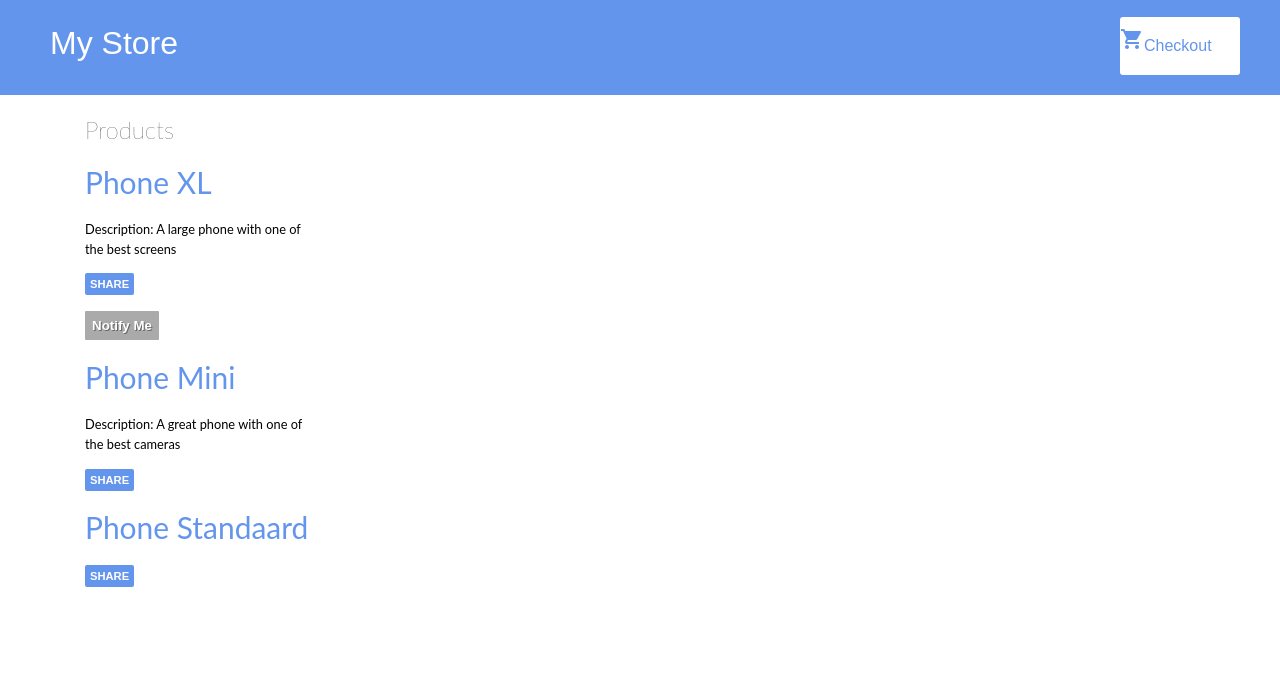
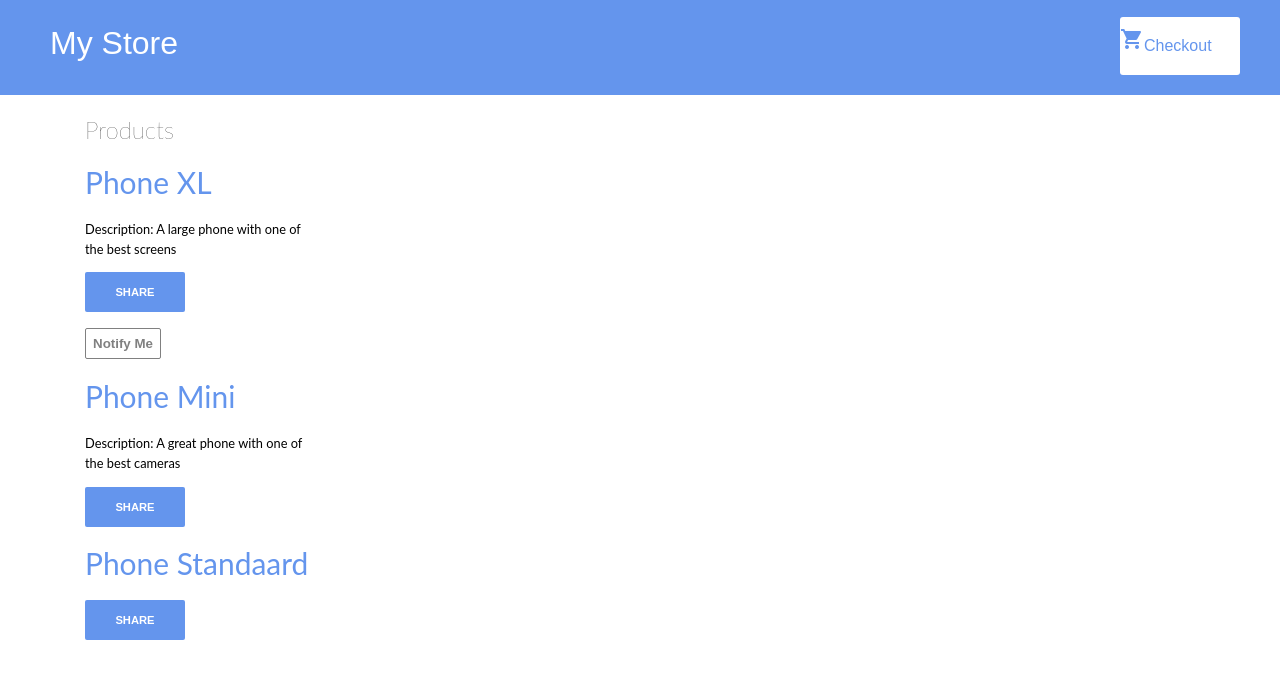
Before and after one commit to AnnKemp/primitive-shopping-cart, an Angular app: page / in a window 1280 px wide. Shown: the top 678 px of the page. Built offline with nearby package versions, Linux system fonts and the light colour scheme.

Commit message:
css card

```diff
--- a/src/app/cart/cart.component.css
+++ b/src/app/cart/cart.component.css
@@ -30,6 +30,13 @@ p{
   width: 20%;
   line-height: 1.6em;
 }
+.cart-item{
+  margin-top: 7px;
+  margin-left: 10px;
+}
+form{
+  margin-top: 20px;
+}
 input{
   padding:10px;
   border-radius:2px;
--- a/src/app/product-alerts/product-alerts.component.css
+++ b/src/app/product-alerts/product-alerts.component.css
@@ -1,14 +1,14 @@
 button{
-  background-color: #aaa;
-  color:white;
-  border:none;
+  background-color:white;
+  color:gray;
+  border:1px solid gray;
   padding:7px;
   font-weight: bold;
-  text-shadow: 1px 1px #666;
-  border-radius: 1px;
+  border-radius: 2px;
 }
 button:hover{
-  box-shadow: 2px 2px 2px #ccc;
-  color: #666666;
-  text-shadow: 1px 1px #333;
+  box-shadow: 2px 2px 2px #bbb;
+  color:#333;
+  background-color: #ccc;
+  border:none;
 }
--- a/src/app/product-details/product-details.component.css
+++ b/src/app/product-details/product-details.component.css
@@ -19,6 +19,8 @@ button{
   border-radius:2px;
   font-size: 1em;
   font-weight: bold;
+  width: 100px;
+  height: 40px;
 }
 p{
   font-size: 0.9em;
--- a/src/app/product-list/product-list.component.css
+++ b/src/app/product-list/product-list.component.css
@@ -6,12 +6,18 @@ h3 a{
 }
 button{
   background-color: cornflowerblue;
+  width: 100px;
+  height: 40px;
   color:white;
   border:none;
   padding:5px;
   border-radius:2px;
   font-size: 0.7em;
   font-weight: bold;
+}
+button:hover{
+  background-color: aliceblue;
+  color: cornflowerblue;
 }
 p{
   font-size: 0.8em;
```
